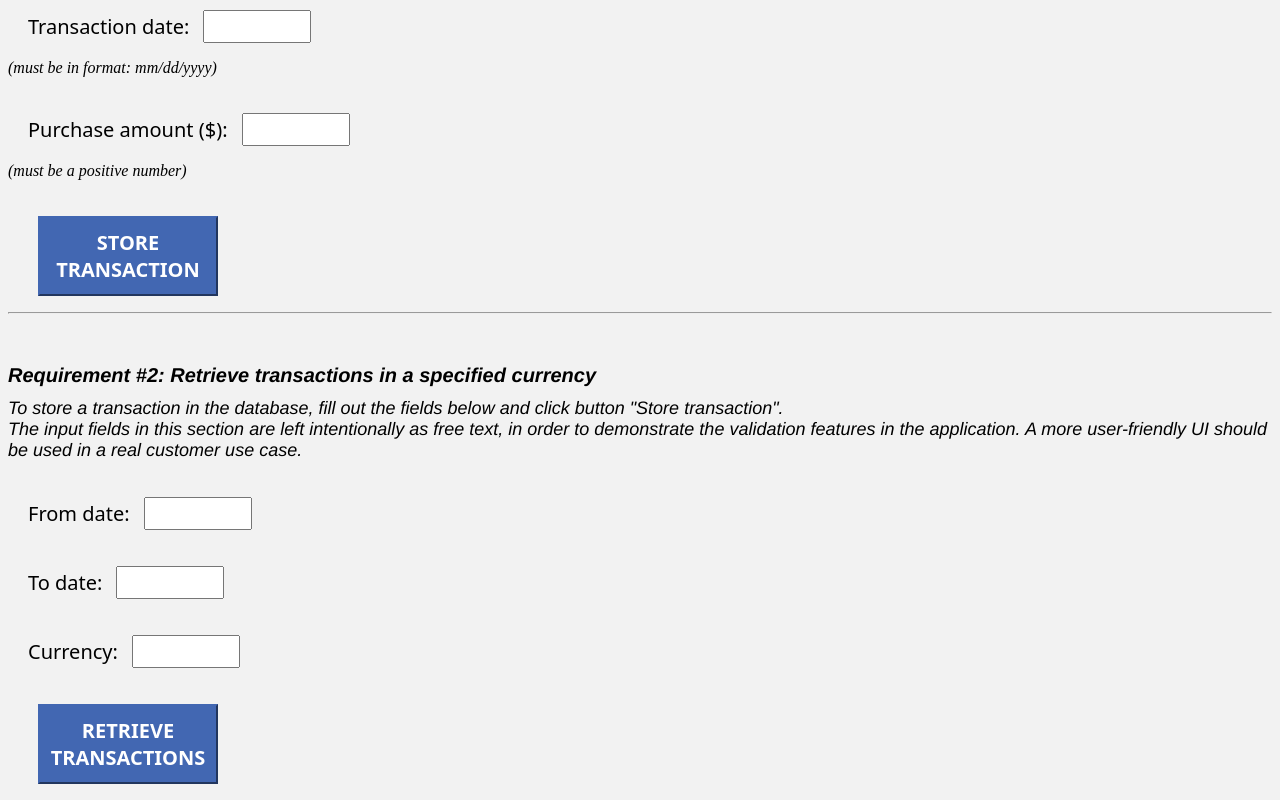
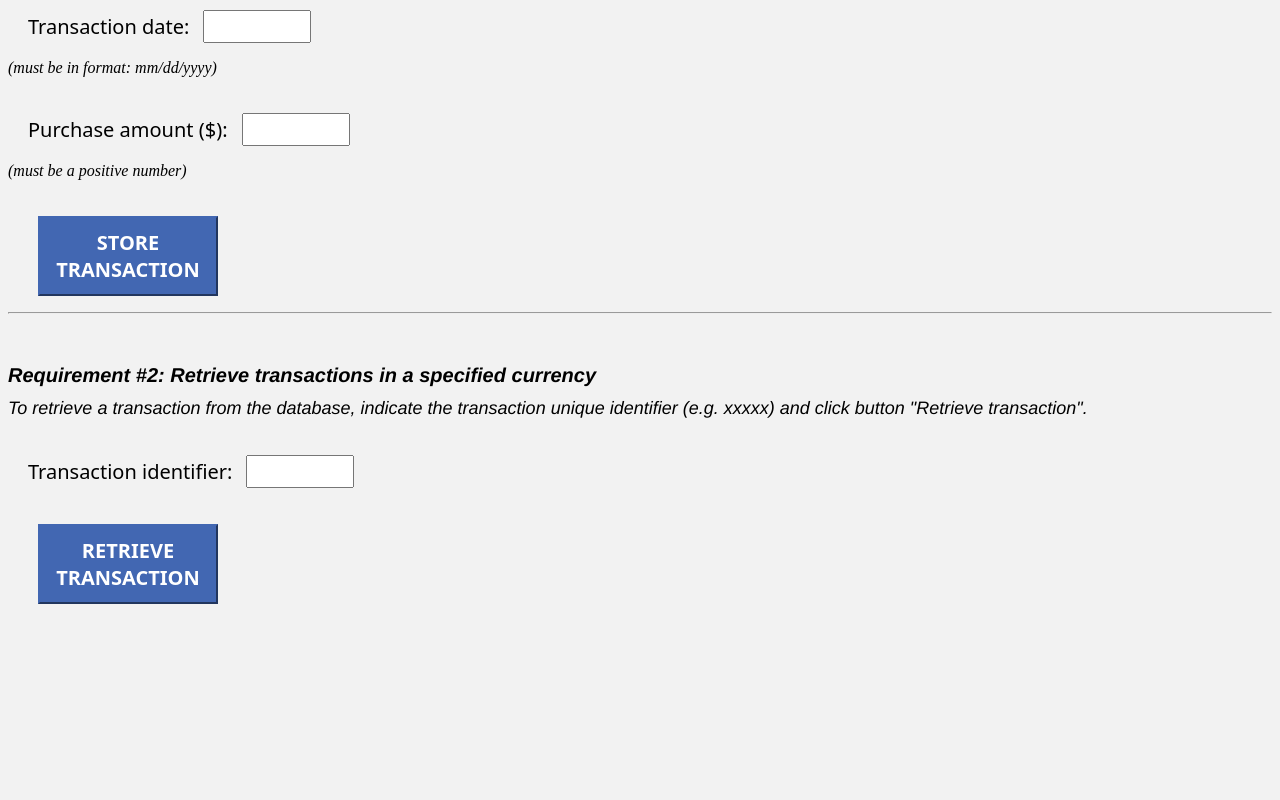
Before and after one commit to ilbart0/WEX, a plain HTML site: page index.html in a window 1280 px wide. Shown: the part 312-1112 px from the top of the page. After the commit the page ends 932 px from the top, so only its background shows below. Drawn offline with Linux system fonts and the light colour scheme.

Commit message:
Add files via upload

```diff
--- a/index.html
+++ b/index.html
@@ -120,16 +120,10 @@
 
 <p class="p2" style="font-variant-numeric: normal; font-variant-east-asian: normal; font-variant-alternates: normal; font-kerning: auto; font-optical-sizing: auto; font-feature-settings: normal; font-variation-settings: normal; font-variant-position: normal; font-stretch: normal; font-size: 10px; line-height: normal; font-family: Helvetica; margin: 0px;">&nbsp;</p>
 
-<p class="p2" style="font-variant-numeric: normal; font-variant-east-asian: normal; font-variant-alternates: normal; font-kerning: auto; font-optical-sizing: auto; font-feature-settings: normal; font-variation-settings: normal; font-variant-position: normal; font-stretch: normal; font-size: 10px; line-height: normal; font-family: Helvetica; margin: 0px;"><span style="font-size: 18px;"><i>To store a transaction in the database, fill out the fields below and click button &quot;Store transaction&quot;.</i></span></p>
+<p class="p2" style="font-variant-numeric: normal; font-variant-east-asian: normal; font-variant-alternates: normal; font-kerning: auto; font-optical-sizing: auto; font-feature-settings: normal; font-variation-settings: normal; font-variant-position: normal; font-stretch: normal; font-size: 10px; line-height: normal; font-family: Helvetica; margin: 0px;"><span style="font-size: 18px;"><i>To retrieve a transaction from the database, indicate the transaction unique identifier (e.g. xxxxx) and click button &quot;Retrieve transaction&quot;.</i></span></p>
 
-<p class="p2" style="font-variant-numeric: normal; font-variant-east-asian: normal; font-variant-alternates: normal; font-kerning: auto; font-optical-sizing: auto; font-feature-settings: normal; font-variation-settings: normal; font-variant-position: normal; font-stretch: normal; font-size: 10px; line-height: normal; font-family: Helvetica; margin: 0px;"><span style="font-size: 18px;"><i>The input fields in this section are left intentionally as free text, in order to demonstrate the validation features in the application. A more user-friendly&nbsp;UI should be used in a real customer use case.</i></span></p>
+<p><label>Transaction identifier:</label>&nbsp;<input id="identifier" type="text" /></p>
 
-<p><label>From date:</label>&nbsp;<input id="description" type="text" /></p>
-
-<p><label>To&nbsp;date:</label>&nbsp;<input id="date" type="text" /></p>
-
-<p><label>Currency:</label>&nbsp;<input id="amount" type="text" /></p>
-
-<p><button onclick="callAPIretrieve(document.getElementById('from').value,document.getElementById('to').value,document.getElementById('currency').value)" type="button">RETRIEVE TRANSACTIONS</button></p>
+<p><button onclick="callAPIretrieve(document.getElementById('identifier').value)" type="button">RETRIEVE TRANSACTION</button></p>
 </body>
 </html>
```
